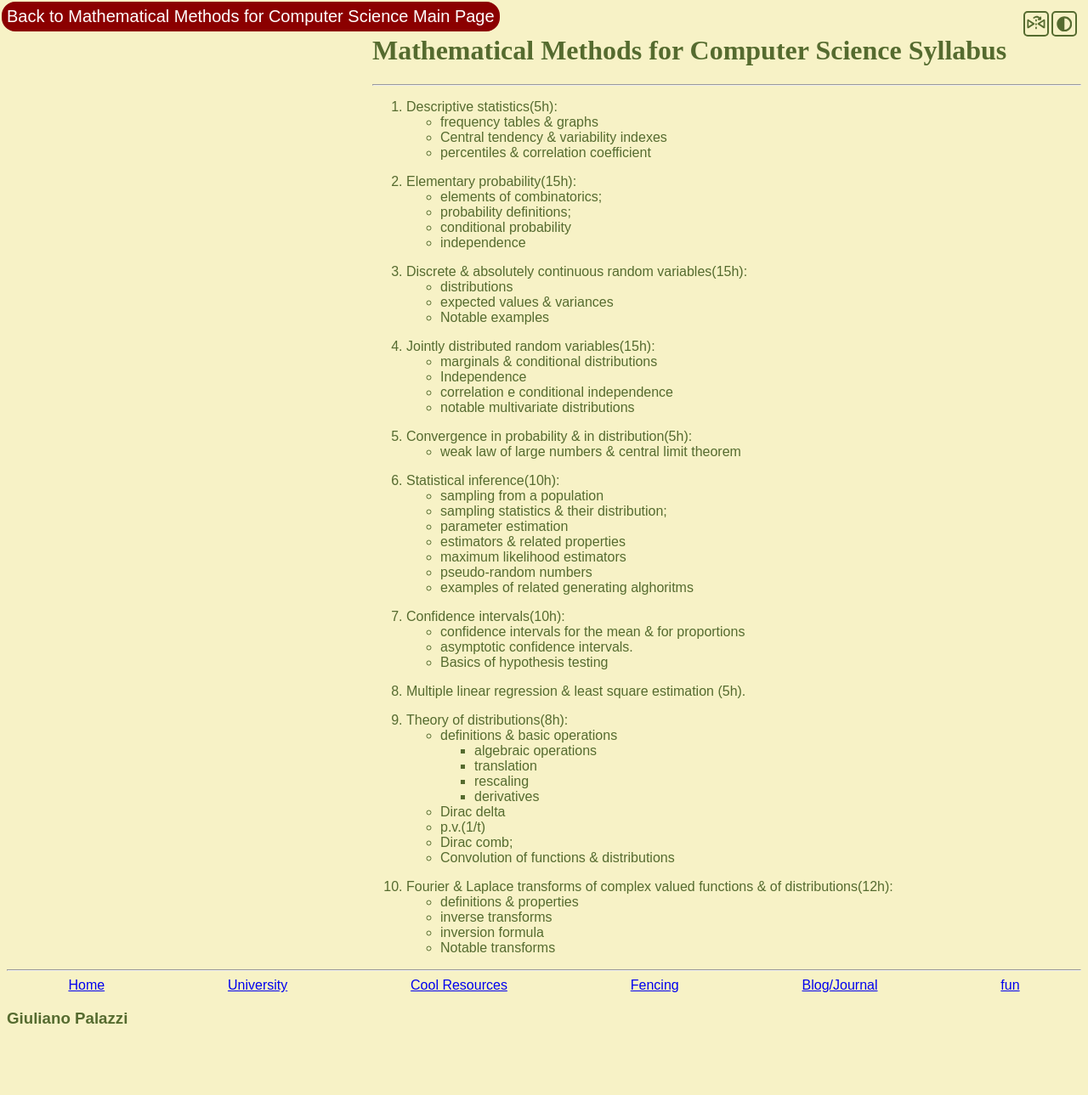
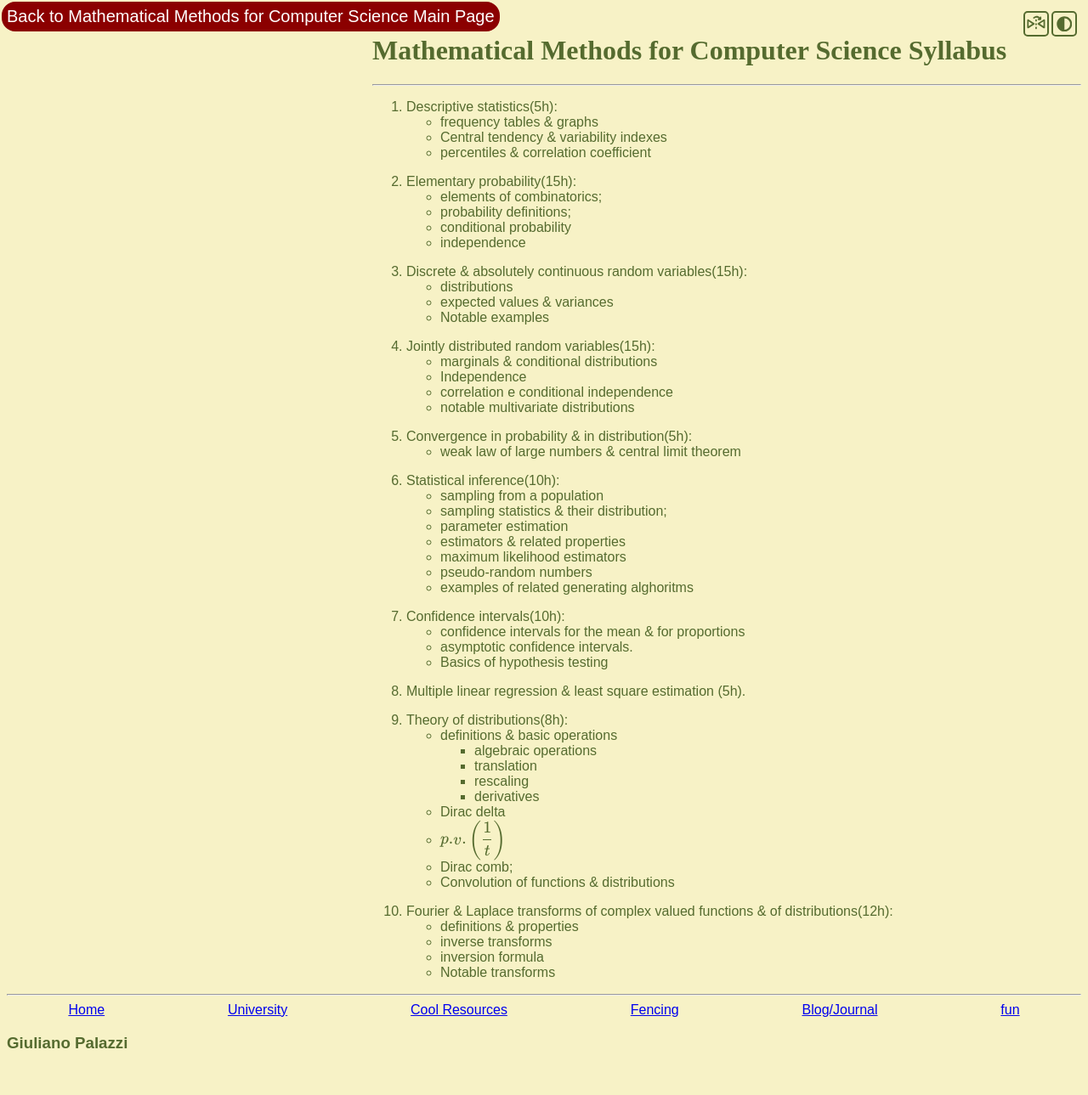
Before and after one commit to GiulianoPalazzi/giulianopalazzi.github.io, a Jekyll site: the page built from uni/mmcs/syllabus.md, in a window 1280 px wide. Shown: the whole page at 85% size. Built offline with Jekyll 4.4.1, drawn with Linux system fonts in a browser that asks for light colours; nearby versions of some CDN libraries; before the commit the page ends 1260 px from its top, so only the background shows below that.

Commit message:
added some math markup

```diff
--- a/uni/mmcs/syllabus.md
+++ b/uni/mmcs/syllabus.md
@@ -50,7 +50,7 @@ layout: syllabus
       * rescaling
       * derivatives
    * Dirac delta
-   * p.v.(1/t)
+   * $p.v.\left(\dfrac{1}{t}\right)$
    * Dirac comb;
    * Convolution of functions & distributions
 
```
